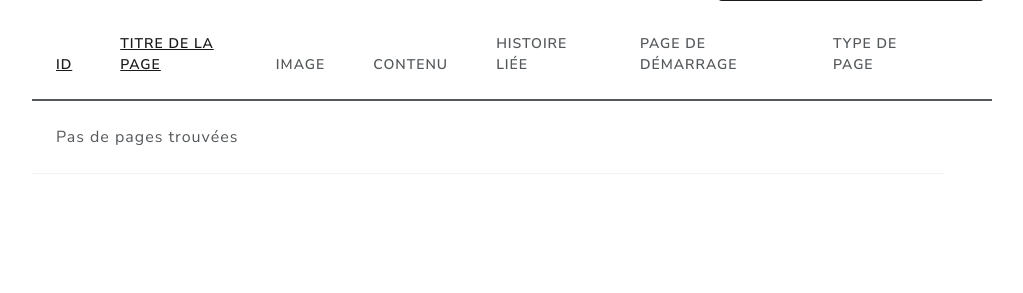
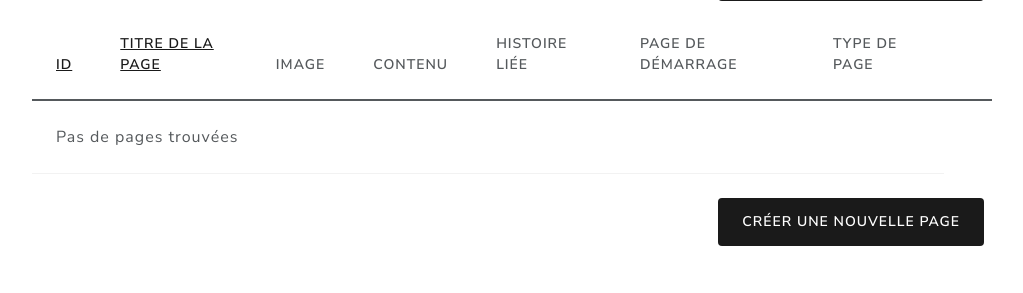
Before and after one commit to Xavier-Prado/ostory, a Symfony app: template templates/page/index.html.twig in a window 1280 px wide. Shown: the part 289-582 px from the top of the page, without its empty margins (128-1151 px from the left). Run offline with Twig, Linux system fonts and the light colour scheme; the template is opened without the code that fills it, so the values that code supplies are empty; some libraries are stand-ins or nearby versions.

Commit message:
pagination sort

```diff
--- a/templates/page/index.html.twig
+++ b/templates/page/index.html.twig
@@ -6,6 +6,7 @@
 <div class="my-5 py-5">
     <div class="col-lg-9 mx-auto">
         <h1>Liste des pages</h1>
+
         <a class="btn btn-primary float-end m-2" href="{{ path('app_page_new') }}">Créer une nouvelle page</a>
 
         <table class="table table-hover">
@@ -47,10 +48,12 @@
             </tbody>
         </table>
 
+        <a class="btn btn-primary float-end m-2" href="{{ path('app_page_new') }}">Créer une nouvelle page</a>
+
         {# display navigation #}
-<div class="navigation">
-    {{ knp_pagination_render(pages) }}
-</div>
+        <div class="navigation d-flex justify-content-center">
+            {{ knp_pagination_render(pages) }}
+        </div>
 
     </div>
 </div>
```
